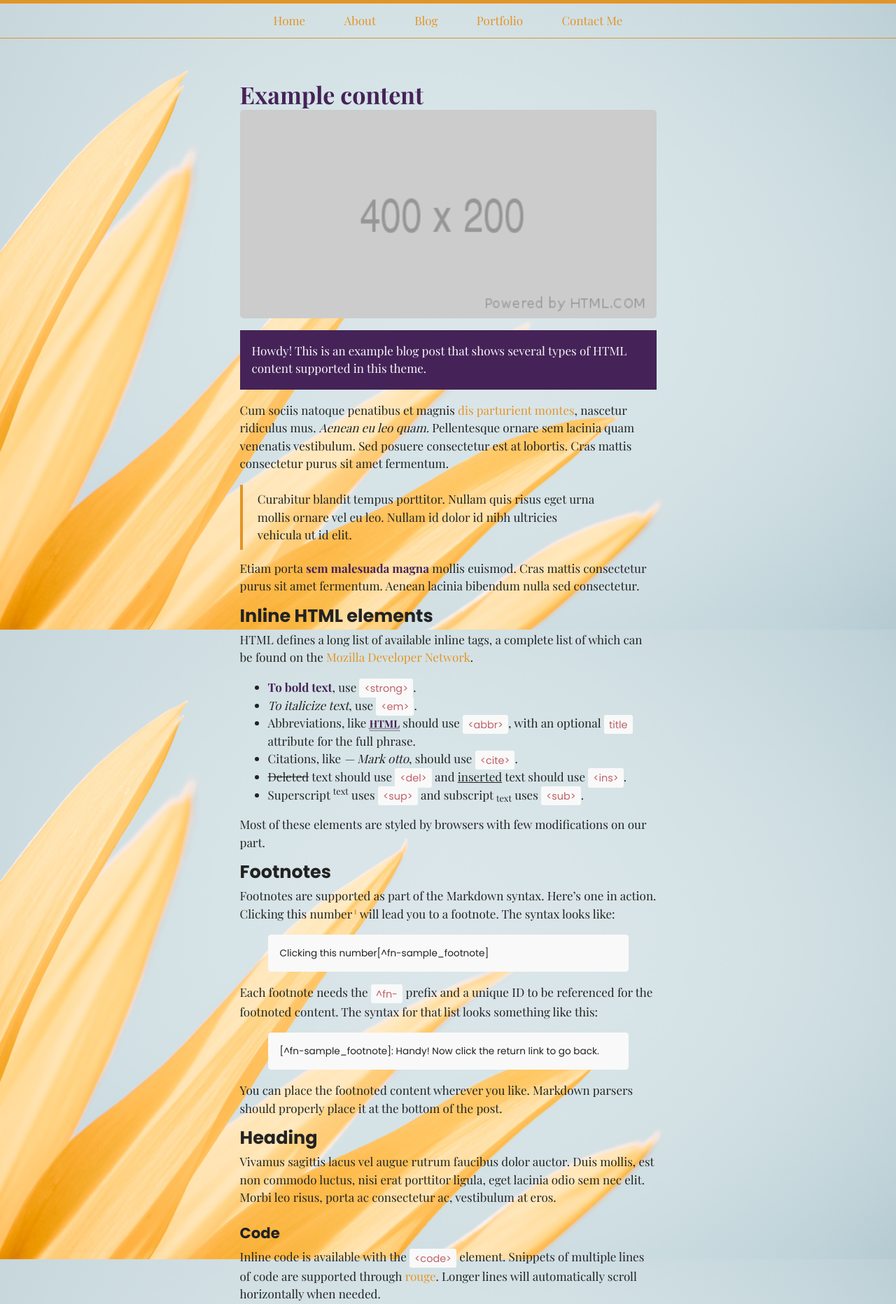
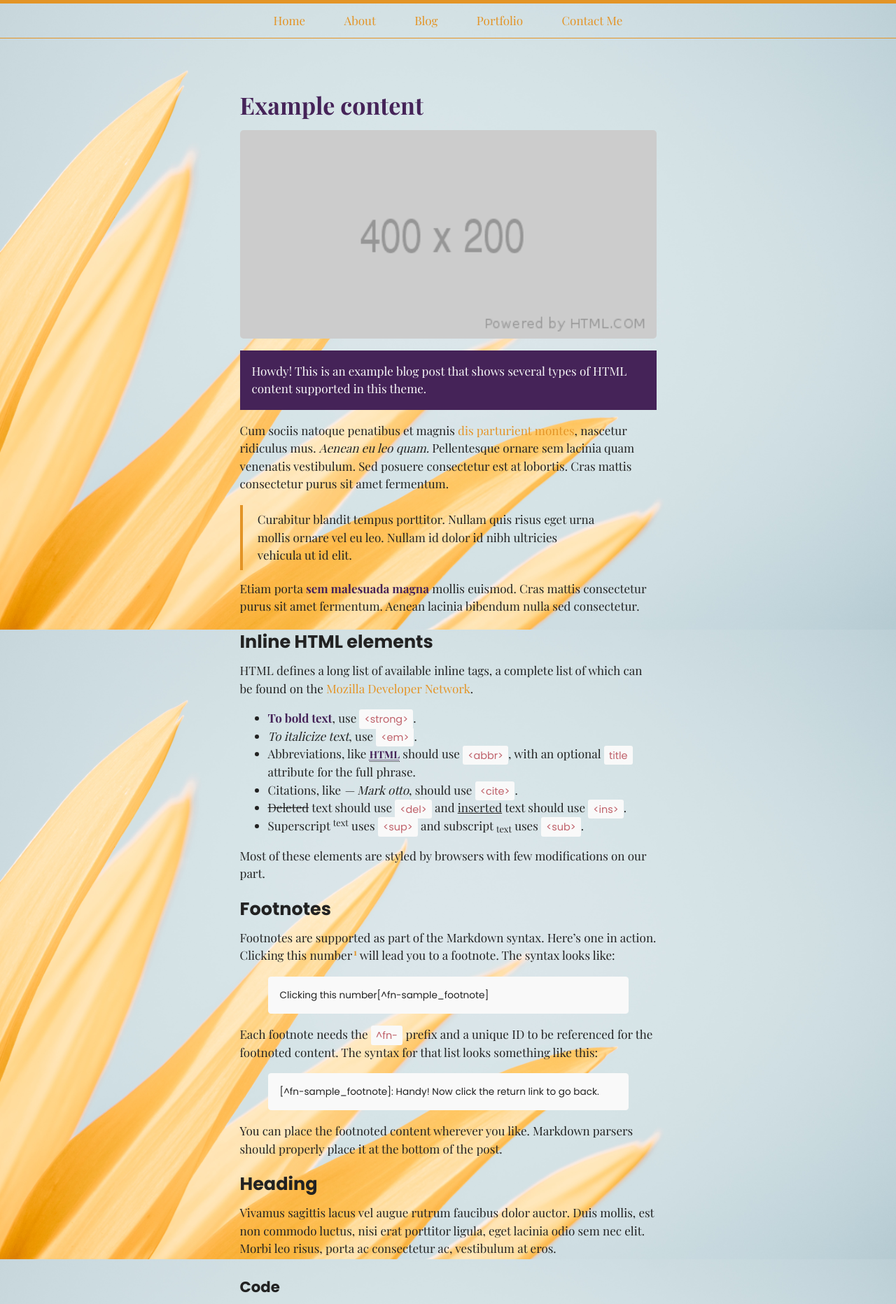
Before and after one commit to charadh/charadh.github.io, a Jekyll site: the page built from assets/2020-07-20-example-content.md, in a window 1280 px wide. Shown: the top 1864 px of the page at 70% size. Built offline with Jekyll 4.4.1, drawn with Linux system fonts in a browser that asks for light colours; some web fonts are replaced.

Commit message:
changing line height

```diff
--- a/_sass/base/_typography.scss
+++ b/_sass/base/_typography.scss
@@ -5,7 +5,7 @@
 
 h1, h2, h3, h4, h5, h6 {
   margin-bottom: .5rem;
-  line-height: 1.5rem;
+  line-height: 1.6;
   text-rendering: optimizeLegibility;
 }
 
@@ -32,7 +32,6 @@
 p {
   margin-top: 0;
   margin-bottom: 1rem;
-  line-height:1.5rem;
 }
 
 strong {
```
